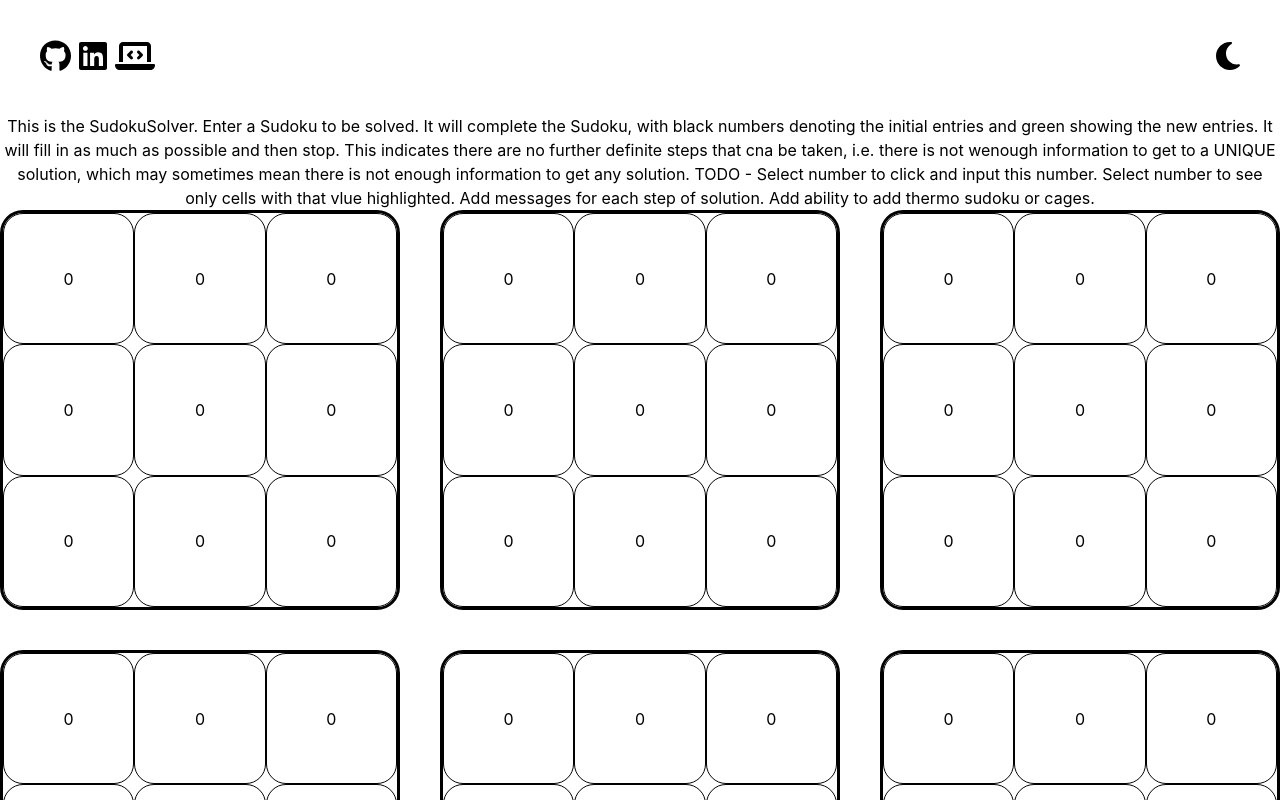
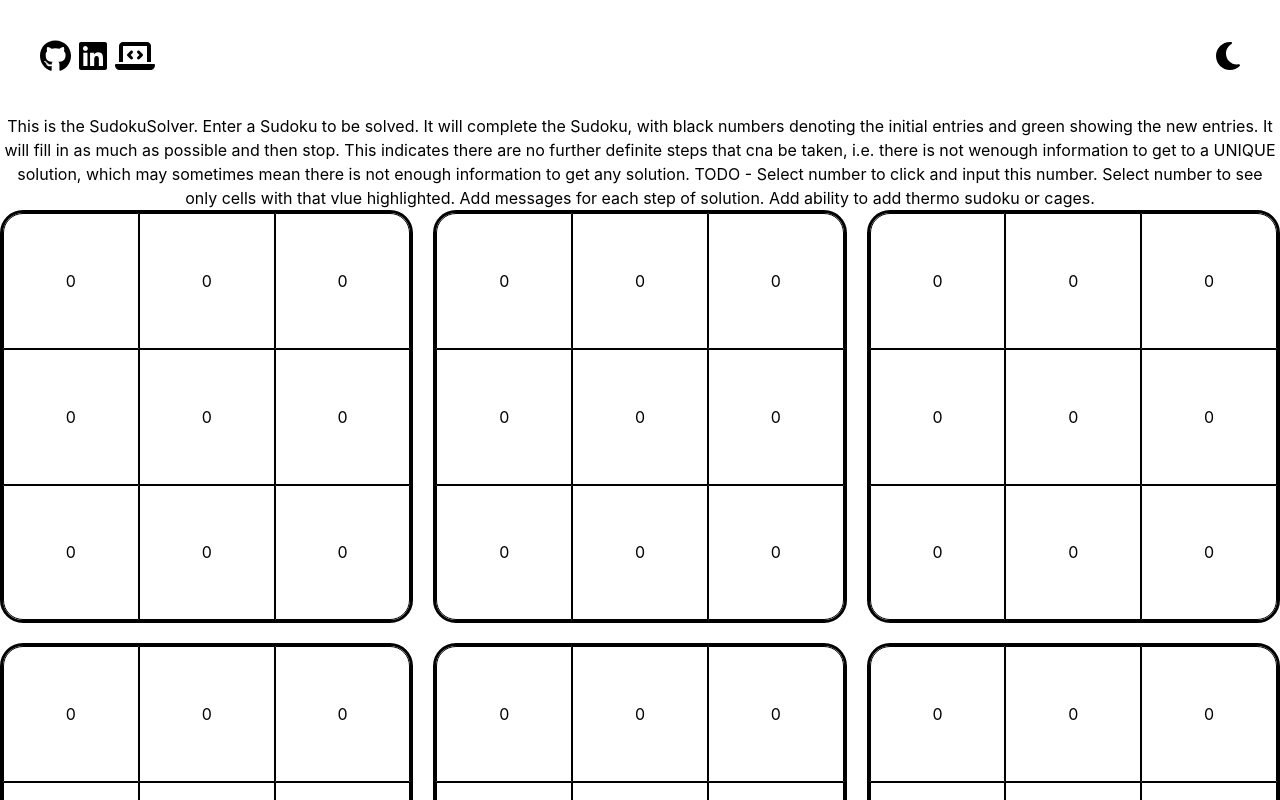
Before and after one commit to AalimCoding/AalimCoding.github.io, a React (Create React App) app: page /#/SudokuSolver in a window 1280 px wide. Shown: the top 800 px of the page. Built offline with nearby package versions, Linux system fonts and the light colour scheme.

Commit message:
Further improved visuals

```diff
--- a/src/SudokuGrid.js
+++ b/src/SudokuGrid.js
@@ -72,7 +72,13 @@ function SudokuGrid() {
           box={box}
           itemInBox={itemInBox}
           aspectRatio="1/1"
-          rounded={'20px'}
+          rounded={
+          itemInBox===1? "20px 0px 0px 0px":
+          itemInBox===3? "0px 20px 0px 0px":
+          itemInBox===7? "0px 0px 0px 20px":
+          itemInBox===9? "0px 0px 20px 0px":
+          "0px 0px 0 px 0px"}
+
           display="flex"
           alignItems="center"
           justifyContent="center"
@@ -460,7 +466,7 @@ function SudokuGrid() {
         id="Main Grid"
         templateColumns="repeat(3, 1fr)"
         templateRows="repeat(3, 1fr)"
-        gap={10}
+        gap={5}
         style={{
           background: theme === "light" ? "white" : "black",
           color: theme === "light" ? "black" : "white",
```
